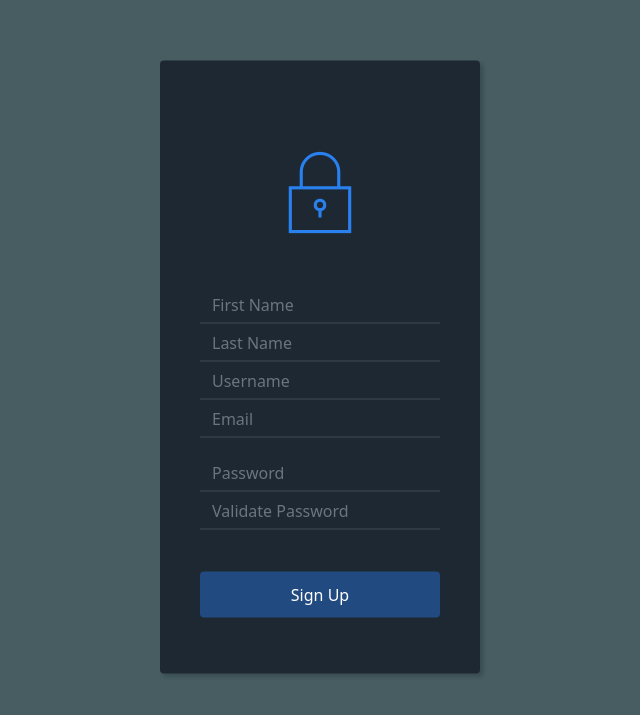
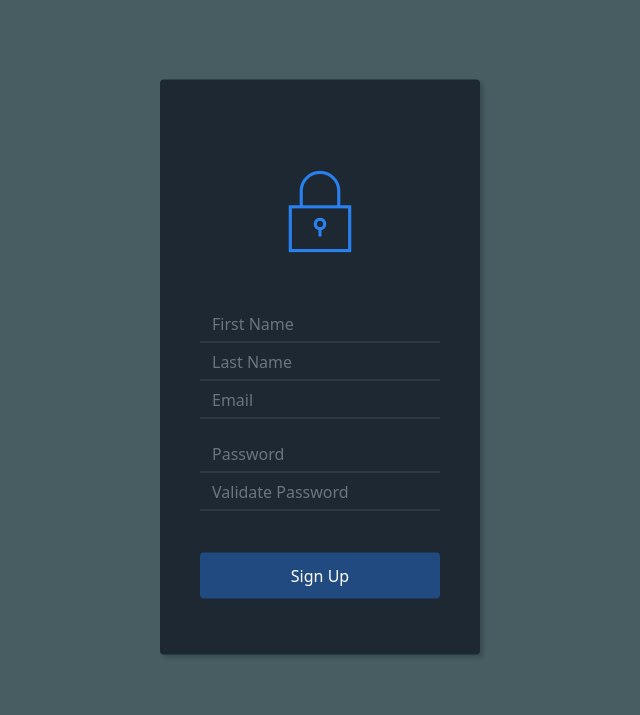
Before and after one commit to ArieBattle/AJA-Chat, a website: page NewUser.html in a window 1280 px wide. Shown: the part 133-848 px from the top of the page, without its empty margins (320-960 px from the left). Drawn offline with nearby package versions, Linux system fonts and the light colour scheme; files that its build step writes are made by us from their sources; files whose address does not match are found by name; a web font is replaced by a local one.

Commit message:
arielle- changed the name to our chat, and changed the newuser login page

```diff
--- a/NewUser.html
+++ b/NewUser.html
@@ -17,8 +17,12 @@
         <form method="post">
             <h2 class="sr-only">New Users</h2>
             <div class="illustration"><i class="icon ion-ios-locked-outline"></i></div>
-            <div class="form-group"><input class="form-control" type="email" name="first_name" placeholder="First Name"><input class="form-control" type="email" name="last_name" placeholder="Last Name"><input class="form-control" type="email" name="username" placeholder="Username"><input class="form-control" type="email" name="email" placeholder="Email"></div>
-            <div class="form-group"><input class="form-control" type="password" name="password" placeholder="Password"><input class="form-control" type="password" name="Password" placeholder="Validate Password"></div>
+            <div class="form-group"><input class="form-control" type="email" name="first_name" placeholder="First Name">
+                <input class="form-control" type="email" name="last_name" placeholder="Last Name">
+                <input class="form-control" type="email" name="email" placeholder="Email"></div>
+            <div class="form-group">
+                <input class="form-control" type="password" name="password" placeholder="Password">
+                <input class="form-control" type="password" name="Password" placeholder="Validate Password"></div>
             <div class="form-group"><button class="btn btn-primary btn-block" type="submit">Sign Up</button></div>
         </form>
     </section>
```
Also changed, not shown: public/index.html (+1 -1 lines), server.js (line endings or trailing spaces).
